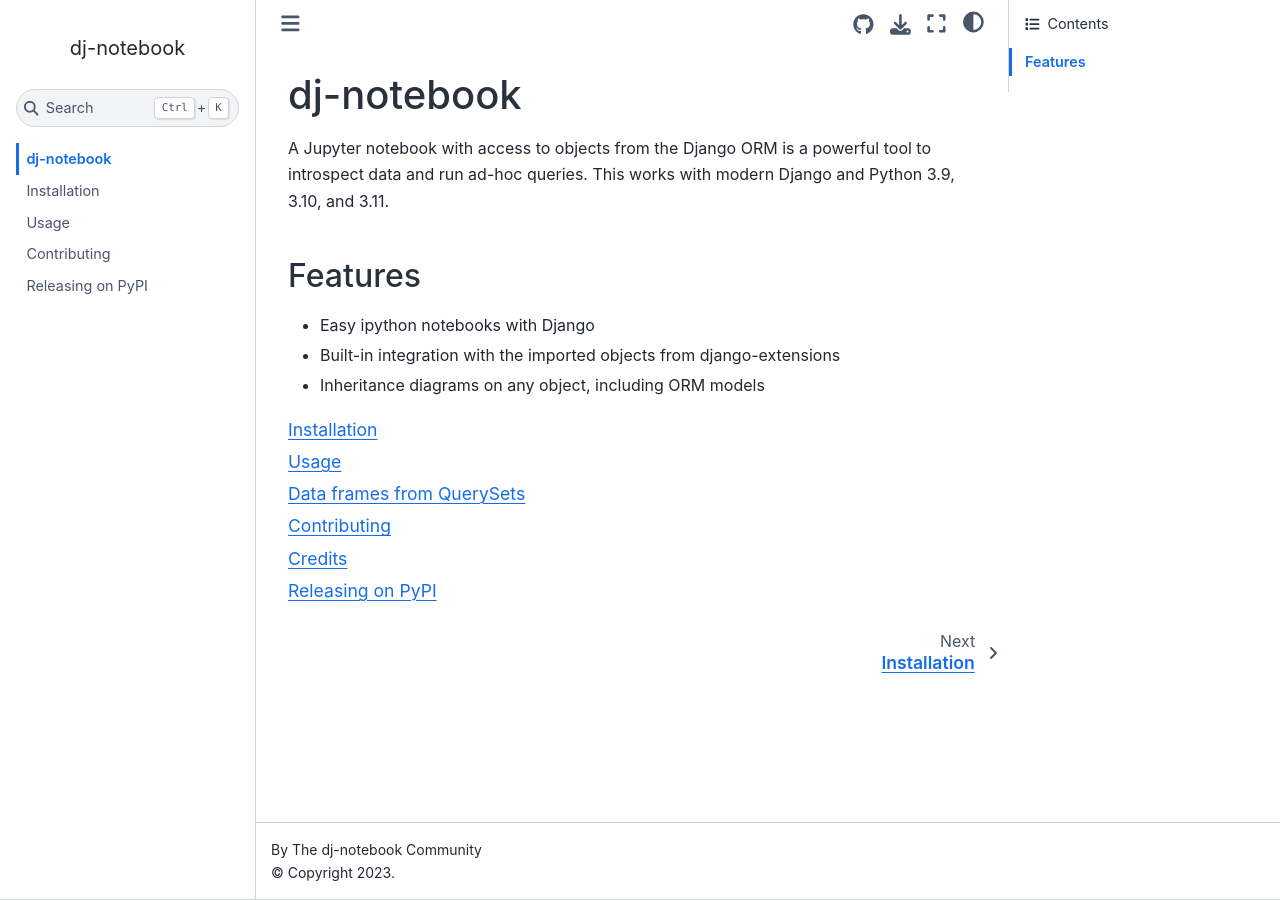
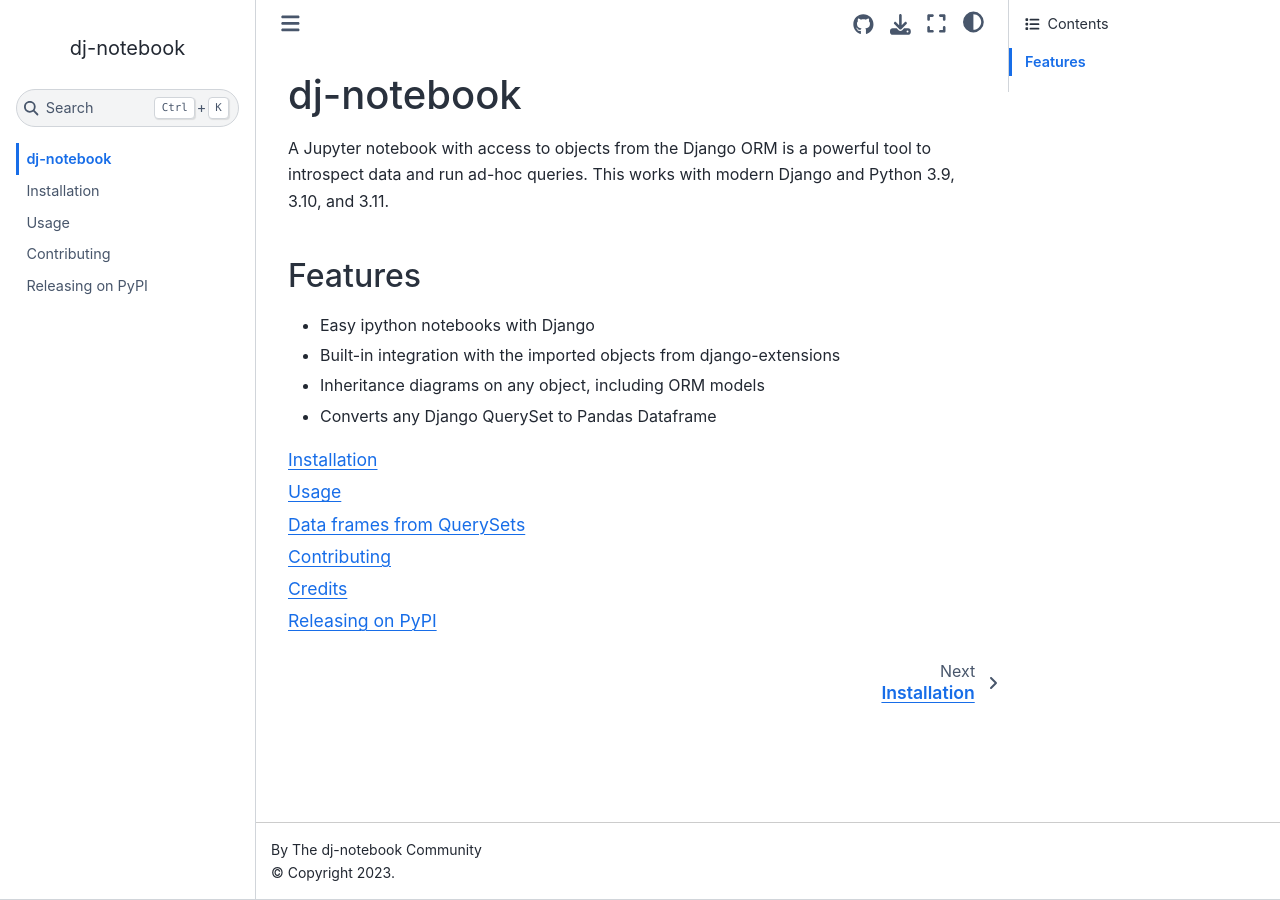
Before and after one commit to pydanny/dj-notebook, a Jupyter Book: the page built from docs/intro.md, in a window 1280 px wide. Built offline with Jupyter Book 1.0.4 settings and Sphinx 7.4.7 and the Sphinx Book theme 1.1.4, drawn with Linux system fonts in a browser that asks for light colours.

Commit message:
Added content in features-list

````diff
--- a/docs/intro.md
+++ b/docs/intro.md
@@ -7,6 +7,7 @@
 - Easy ipython notebooks with Django
 - Built-in integration with the imported objects from django-extensions
 - Inheritance diagrams on any object, including ORM models
+- Converts any Django QuerySet to Pandas Dataframe
 
 ```{tableofcontents}
 ```
````
Also changed, not shown: README.md (+1 -0 lines).
